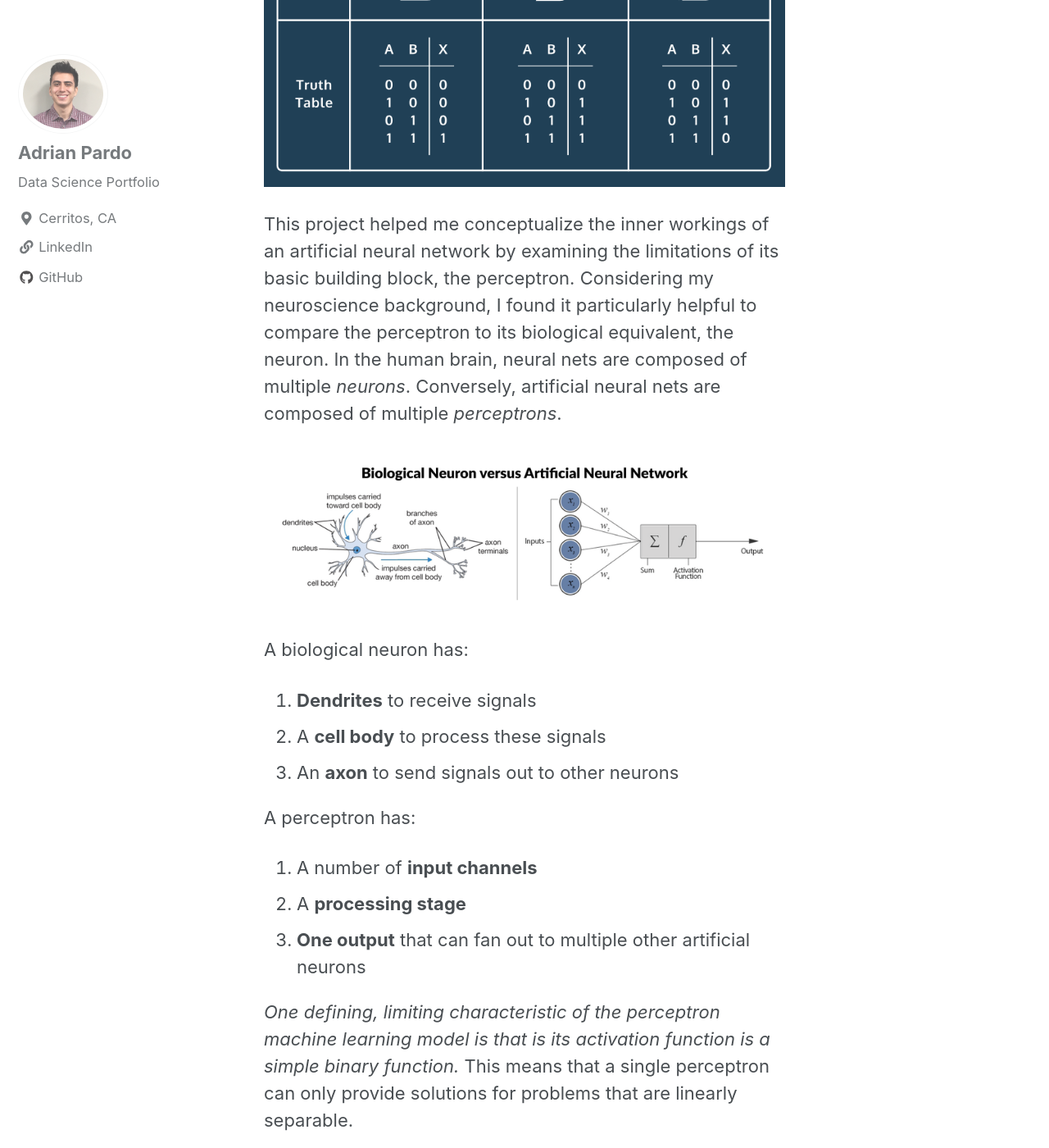
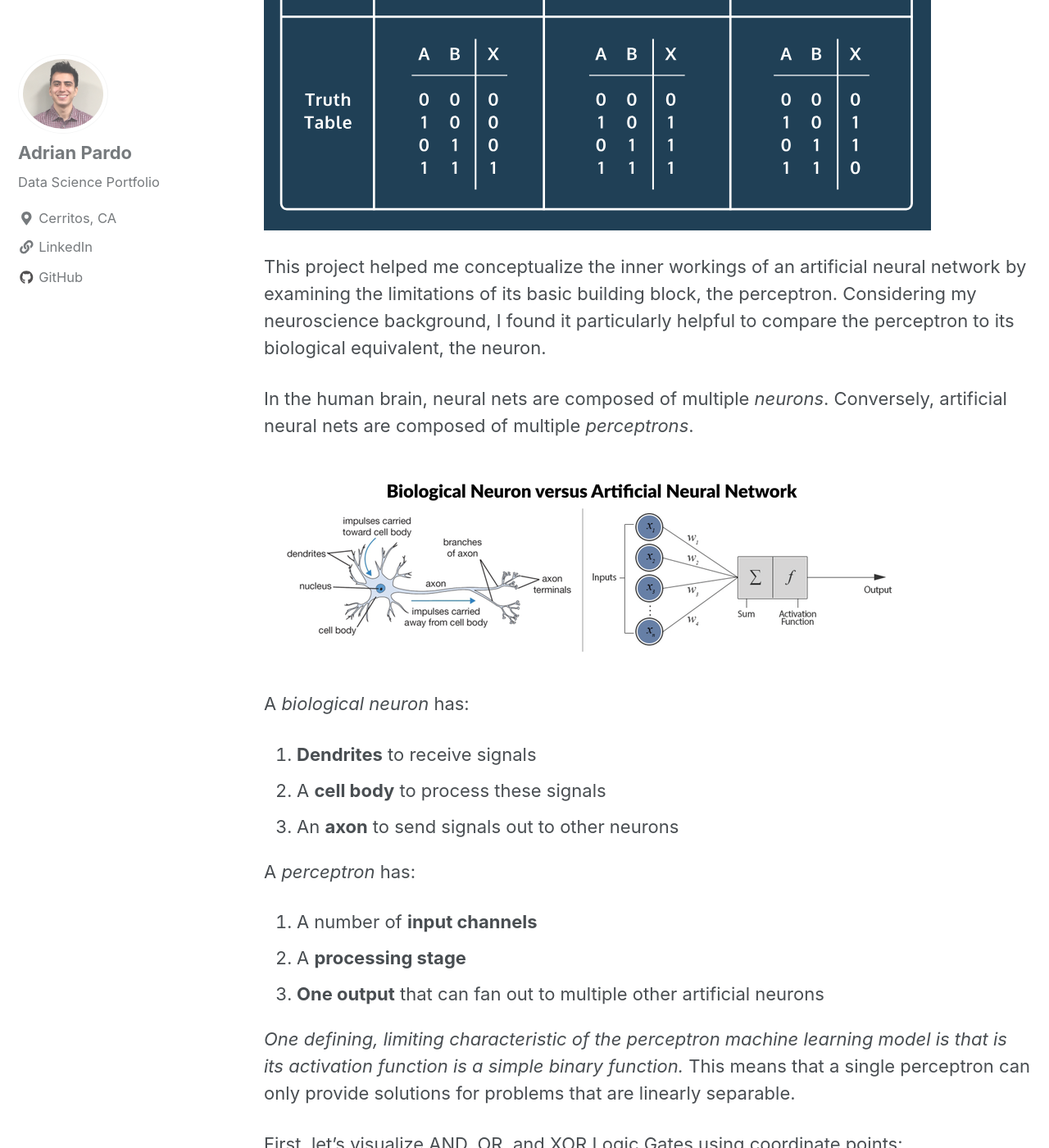
Before and after one commit to adrian-pardo/adrian-pardo.github.io, a Jekyll site: the page built from _posts/2019-02-09-perceptron.md, in a window 1280 px wide and 1400 px high, scrolled down 621 px. Shown: the whole window at 82% size. Built offline with Jekyll 4.4.1, drawn with Linux system fonts in a browser that asks for light colours; cached includes are drawn as plain includes; nearby versions of some CDN libraries; some of the changed lines change nothing that is shown; some of the changed text lies outside the part shown.

Commit message:
Perceptron updates

````diff
--- a/_posts/2019-02-09-perceptron.md
+++ b/_posts/2019-02-09-perceptron.md
@@ -6,25 +6,26 @@
   # image: "images/perceptron/neuron.png"
 excerpt: "Visualization of Perceptron Logic Gates using sklearn and matplotlib"
 mathjax: "true"
-
+classes: wide
 ---
-
-## Visualization of Perceptron Logic Gates using sklearn and matplotlib
+# Visualization of Perceptron Logic Gates using sklearn and matplotlib
 
 In this project, I used perceptrons to model the fundamental building blocks of computers — logic gates.
 
-<img src="{{ site.url }}{{ site.baseurl }}/images/perceptron/logicgate.png" alt="logic gates ">
+Comparison of AND, OR, XOR Logic Gates: <img src="{{ site.url }}{{ site.baseurl }}/images/perceptron/logicgate.png" alt="logic gates ">
 
-This project helped me conceptualize the inner workings of an artificial neural network by examining the limitations of its basic building block, the perceptron. Considering my neuroscience background, I found it particularly helpful to compare the perceptron to its biological equivalent, the neuron. In the human brain, neural nets are composed of multiple *neurons*. Conversely, artificial neural nets are composed of multiple *perceptrons*.
+This project helped me conceptualize the inner workings of an artificial neural network by examining the limitations of its basic building block, the perceptron. Considering my neuroscience background, I found it particularly helpful to compare the perceptron to its biological equivalent, the neuron.
+
+In the human brain, neural nets are composed of multiple *neurons*. Conversely, artificial neural nets are composed of multiple *perceptrons*.
 
 <img src="{{ site.url }}{{ site.baseurl }}/images/perceptron/neuron.png" alt="neuron vs perceptron">
 
-A biological neuron has:
+A *biological neuron* has:
 1. **Dendrites** to receive signals
 2. A **cell body** to process these signals
 3. An **axon** to send signals out to other neurons
 
-A perceptron has:
+A *perceptron* has:
 1. A number of **input channels**
 2. A **processing stage**
 3. **One output** that can fan out to multiple other artificial neurons
@@ -68,11 +69,13 @@
     plt.show()
 ```
 
+
 From this code we obtain this graph: <img src="{{ site.url }}{{ site.baseurl }}/images/perceptron/3_logic_gates.png" alt=" 3 logic gates ">
+
 
 In this context "linearly separable" means that a line could be drawn that would entirely separate the colored dots. This line can be drawn on the AND, OR graphs indicating that these logic gates are linearly separable. This line cannot be drawn on the XOR graph, indicating that the XOR logic gate is not linearly separable:
 
-im<img src="{{ site.url }}{{ site.baseurl }}/images/perceptron/3_logic_gates_edit.png" alt="3 logic gates">
+<img src="{{ site.url }}{{ site.baseurl }}/images/perceptron/3_logic_gates_edit.png" alt="3 logic gates">
 
 We can further support these findings by obtaining the accuracy of the perceptron model when fitted to each gate:
 ```python
@@ -92,8 +95,7 @@
     #output of 0.5 indicates that 50% of the time, model was able to correctly determine output given data
 ```
 
-An output score of 1.0 confirms that the AND, OR logic gates are linearly separable.
-An output score of 0.5 confirms that the XOR logic gate is NOT linearly separable.
+An output score of 1.0 confirms that the AND, OR logic gates are linearly separable. An output score of 0.5 confirms that the XOR logic gate is NOT linearly separable.
 
 However, we're not done yet. We can use a decision function to determine the distance between a coordinate point and the logic gate's decision boundary.
 
@@ -125,11 +127,11 @@
     plt.show()
 ```
 This code gives us this graph:
-im<img src="{{ site.url }}{{ site.baseurl }}/images/perceptron/AND_gate_heatmap.png" alt="AND gate heatmap">
+<img src="{{ site.url }}{{ site.baseurl }}/images/perceptron/AND_gate_heatmap.png" alt="AND gate heatmap">
 
 This process can then be repeated for the OR and XOR gates:
-im<img src="{{ site.url }}{{ site.baseurl }}/images/perceptron/OR_gate_heatmap.png" alt="OR gate heatmap">
-im<img src="{{ site.url }}{{ site.baseurl }}/images/perceptron/XOR_gate_heatmap.png" alt="XOR gate heatmap">
+<img src="{{ site.url }}{{ site.baseurl }}/images/perceptron/OR_gate_heatmap.png" alt="OR gate heatmap">
+<img src="{{ site.url }}{{ site.baseurl }}/images/perceptron/XOR_gate_heatmap.png" alt="XOR gate heatmap">
 
 
 The biggest takeaway from this project is that a single perceptron only has the capability to solve problems that are linearly separable. However, if multiple perceptrons are combined, then a neural net is created which can then solve all kinds of problems! More on neural nets in future posts! :D
````
